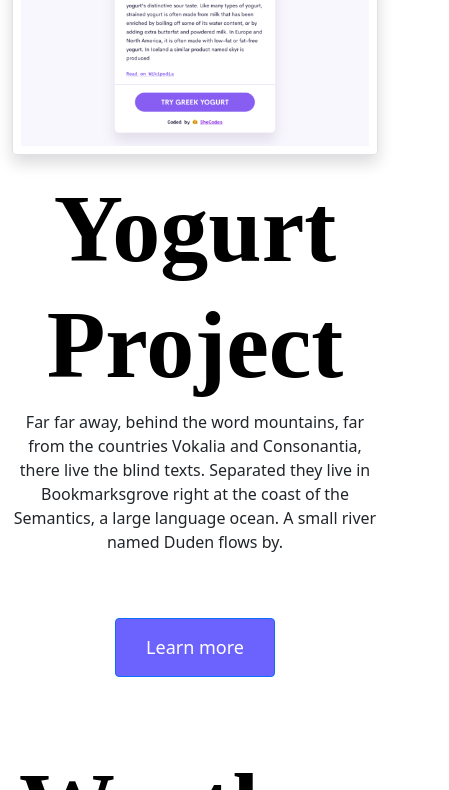
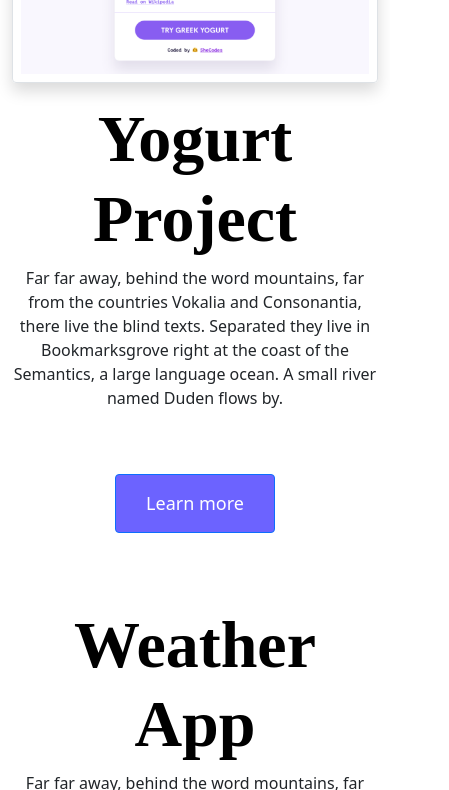
Before and after one commit to Tolulopejay/portfolio-project, a plain HTML site: page index.html in a window 390 px wide. Shown: the part 1210-2000 px from the top of the page, 449 px wide, since content can reach past the window. Drawn offline with nearby package versions, Linux system fonts and the light colour scheme.

Commit message:
Update portfolio.css

```diff
--- a/styles/portfolio.css
+++ b/styles/portfolio.css
@@ -46,3 +46,8 @@ p {
     margin: 20px;
   }
 }
+@media (max-width: 600px) {
+  h1 {
+    font-size: 66px;
+  }
+}
```
